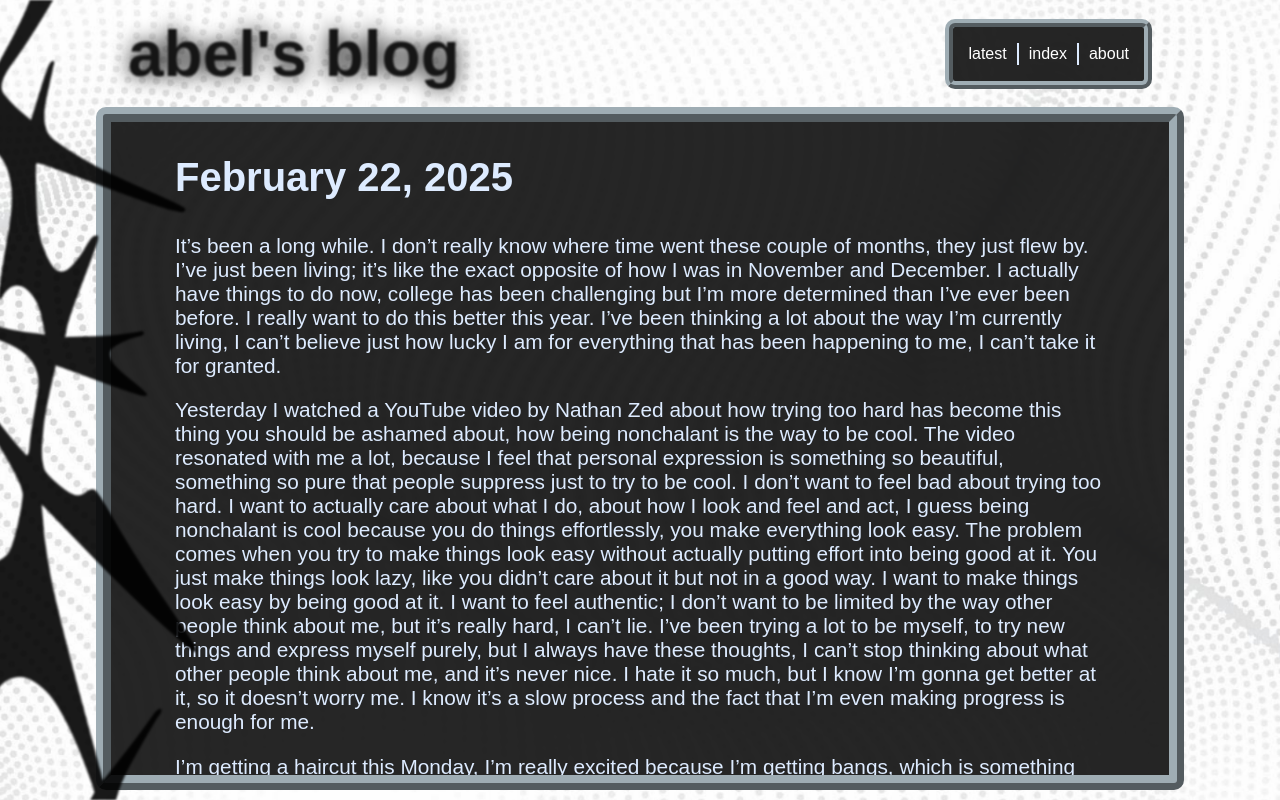
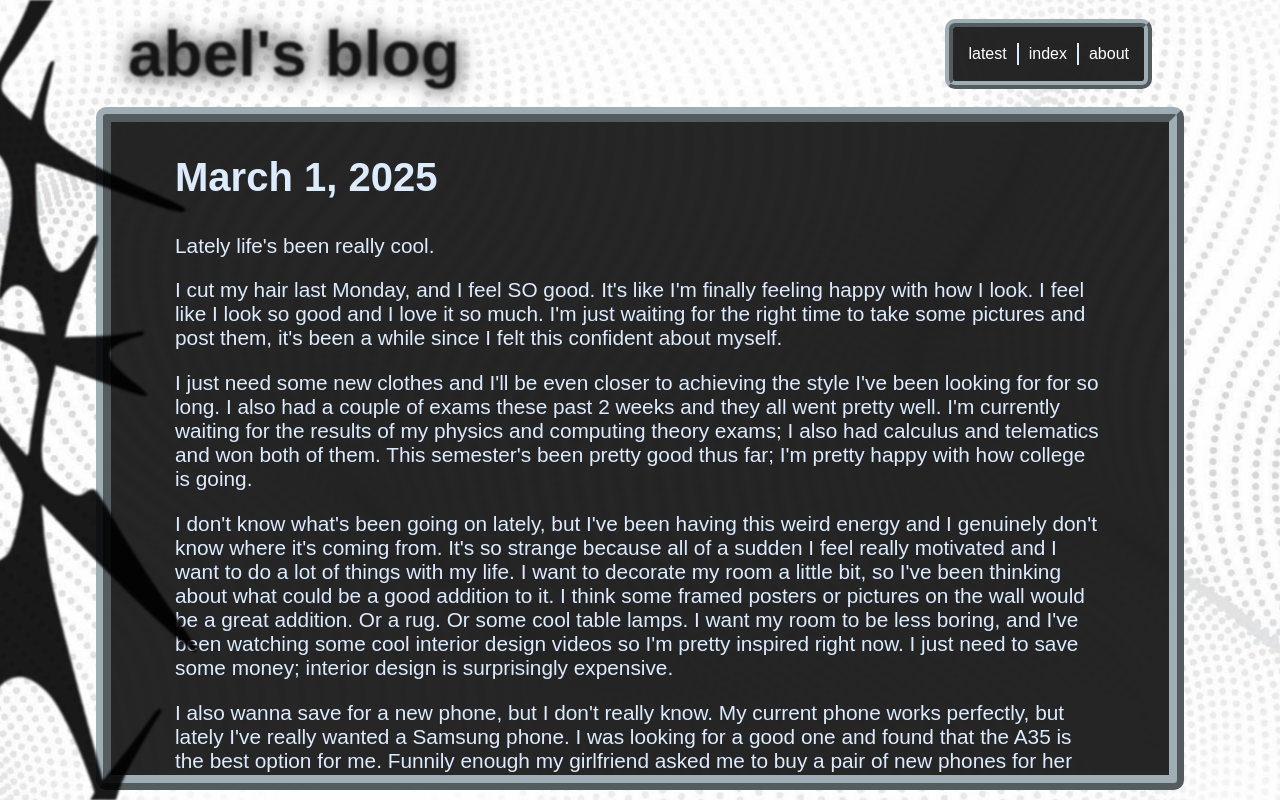
Before and after one commit to abel8000000/blog, a React (Create React App) app: page /#/ in a window 1280 px wide. Built offline with nearby package versions, Linux system fonts and the light colour scheme.

Commit message:
added blog entry, tweaked post list looks

```diff
--- /dev/null
+++ b/src/PostList.css
@@ -0,0 +1,13 @@
+.post {
+  }
+
+.post a {
+    color: inherit;
+    text-decoration: none;
+    font-weight: normal;
+    transition: color 0.3s;
+  }
+
+  .post a:visited {
+    color: #7879b4;
+  }
--- a/src/PostList.jsx
+++ b/src/PostList.jsx
@@ -1,12 +1,13 @@
 import React from 'react';
 import { Link } from 'react-router-dom';
+import './PostList.css';
 
 const PostList = ({ posts }) => (
     <>
         {posts.length === 0 ? (
             <p>Seems empty... for now</p>
         ) : (
-            posts.map((post, index) => (
+            posts.slice().reverse().map((post, index) => (
                 <div key={index} className="post">
                     <Link to={`/post/${post.key.replace('./', '').replace('.md', '')}`}>
                         <p>{post.key.replace('./', '').replace('.md', '')}</p>
--- /dev/null
+++ b/src/posts/2025-03-01.md
@@ -0,0 +1,13 @@
+## March 1, 2025
+
+Lately life's been really cool.
+
+I cut my hair last Monday, and I feel SO good. It's like I'm finally feeling happy with how I look. I feel like I look so good and I love it so much. I'm just waiting for the right time to take some pictures and post them, it's been a while since I felt this confident about myself.
+
+I just need some new clothes and I'll be even closer to achieving the style I've been looking for for so long. I also had a couple of exams these past 2 weeks and they all went pretty well. I'm currently waiting for the results of my physics and computing theory exams; I also had calculus and telematics and won both of them. This semester's been pretty good thus far; I'm pretty happy with how college is going.
+
+I don't know what's been going on lately, but I've been having this weird energy and I genuinely don't know where it's coming from. It's so strange because all of a sudden I feel really motivated and I want to do a lot of things with my life. I want to decorate my room a little bit, so I've been thinking about what could be a good addition to it. I think some framed posters or pictures on the wall would be a great addition. Or a rug. Or some cool table lamps. I want my room to be less boring, and I've been watching some cool interior design videos so I'm pretty inspired right now. I just need to save some money; interior design is surprisingly expensive.
+
+I also wanna save for a new phone, but I don't really know. My current phone works perfectly, but lately I've really wanted a Samsung phone. I was looking for a good one and found that the A35 is the best option for me. Funnily enough my girlfriend asked me to buy a pair of new phones for her family, and we ended up buying 2 A35's. I helped her set them up and they felt so good, but again, I don't know if I really need it right now.
+
+Looking forward to the future. I really hope I don't lose this energy I currently have, I'm really happy because I actually want to get things done now. Let's hope for the best.
```
